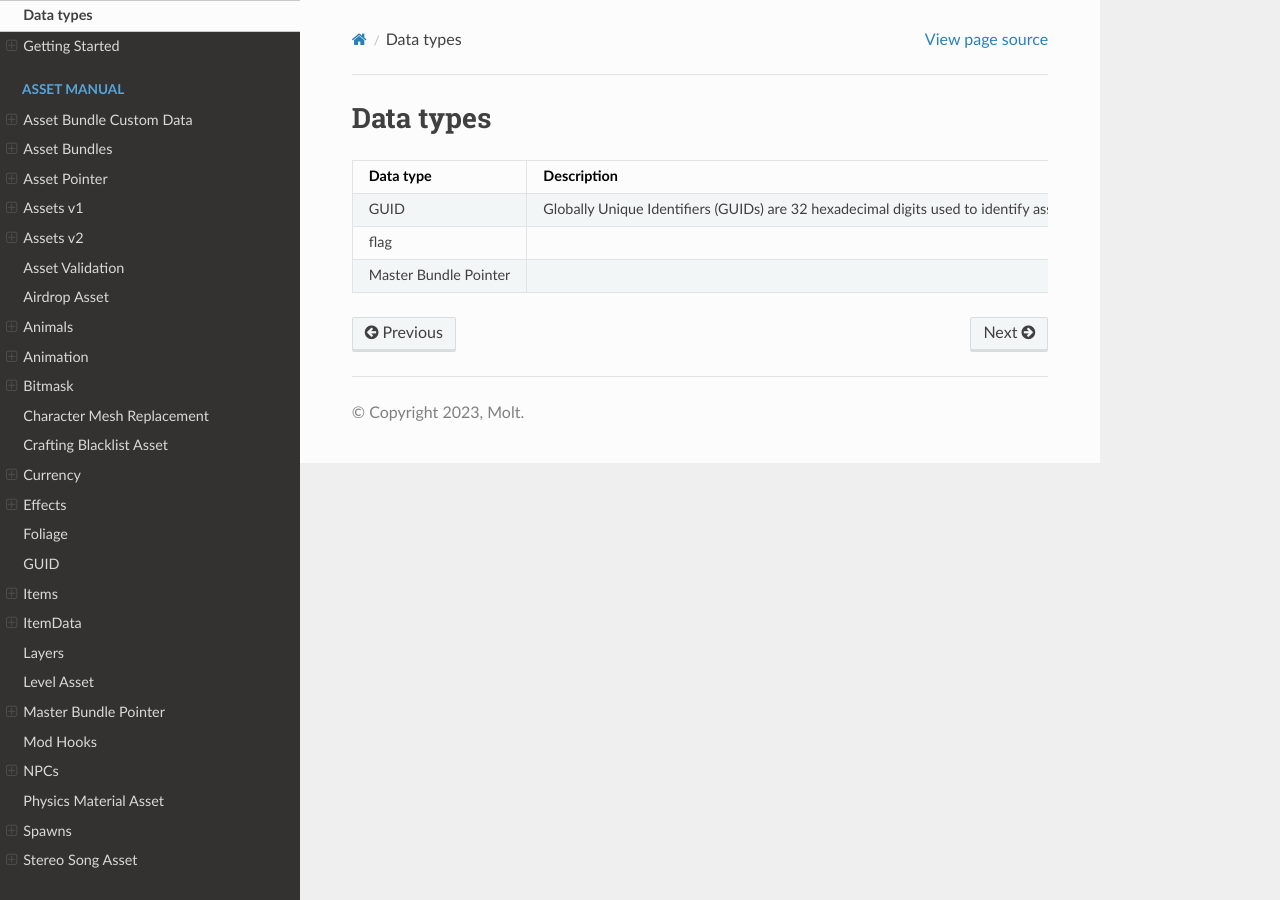
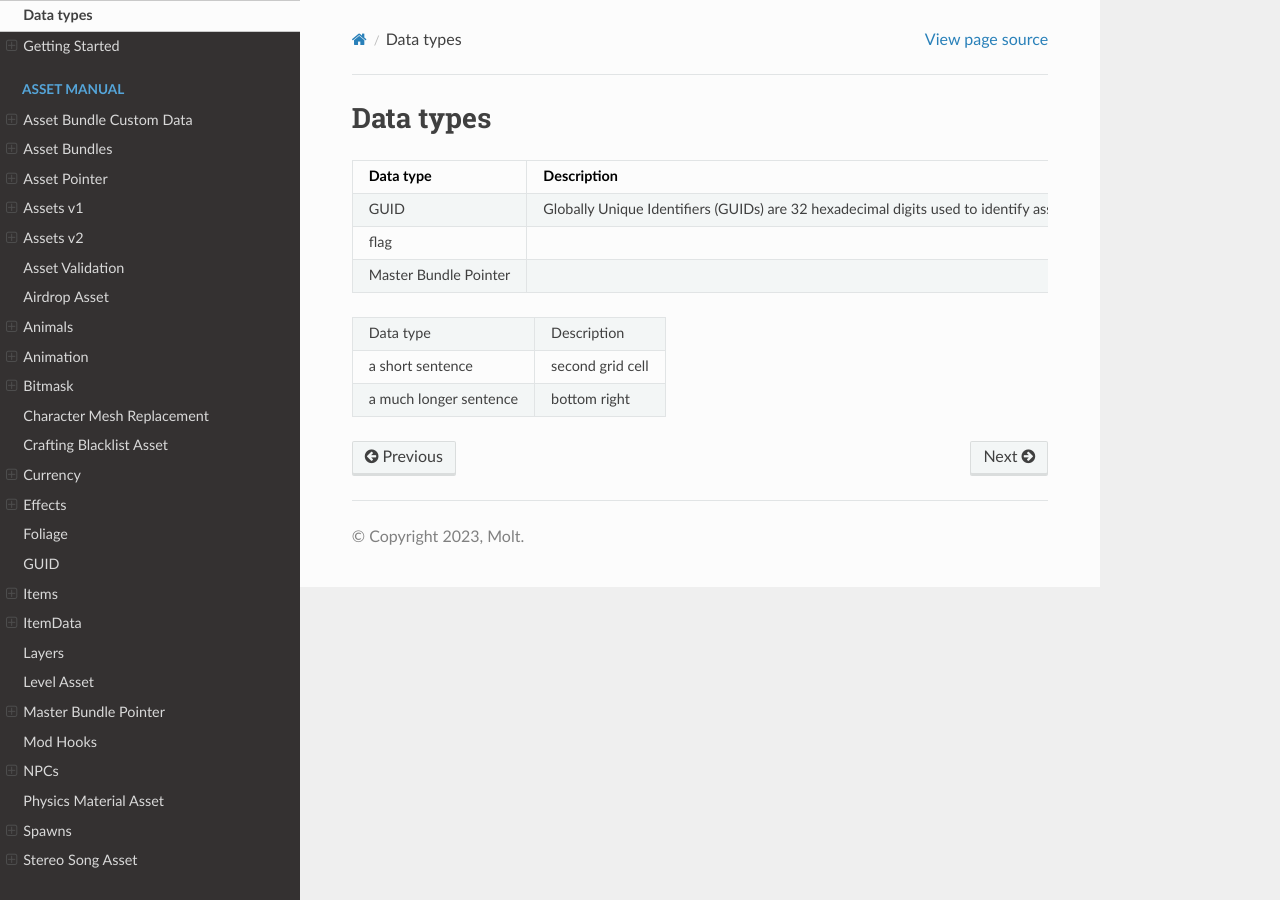
Before and after one commit to MoltonMontro/TestDocs, a Sphinx documentation site: the page built from docs/source/data-types.rst, in a window 1280 px wide. Built offline with Sphinx 7.4.7 and the Read the Docs theme 2.0.0, drawn with Linux system fonts in a browser that asks for light colours.

Commit message:
Update data-types.rst

```diff
--- a/docs/source/data-types.rst
+++ b/docs/source/data-types.rst
@@ -11,8 +11,8 @@ Data types
 | Master Bundle Pointer |                                                                                                                                                                              |
 +-----------------------+------------------------------------------------------------------------------------------------------------------------------------------------------------------------------+
 
-+---------+-------------------+
-| Data type | Description |
++------------------+-------------------+
+| Data type        | Description       |
 +------------------+-------------------+
 | a short sentence | second grid cell  |
 +------------------+-------------------+
```
